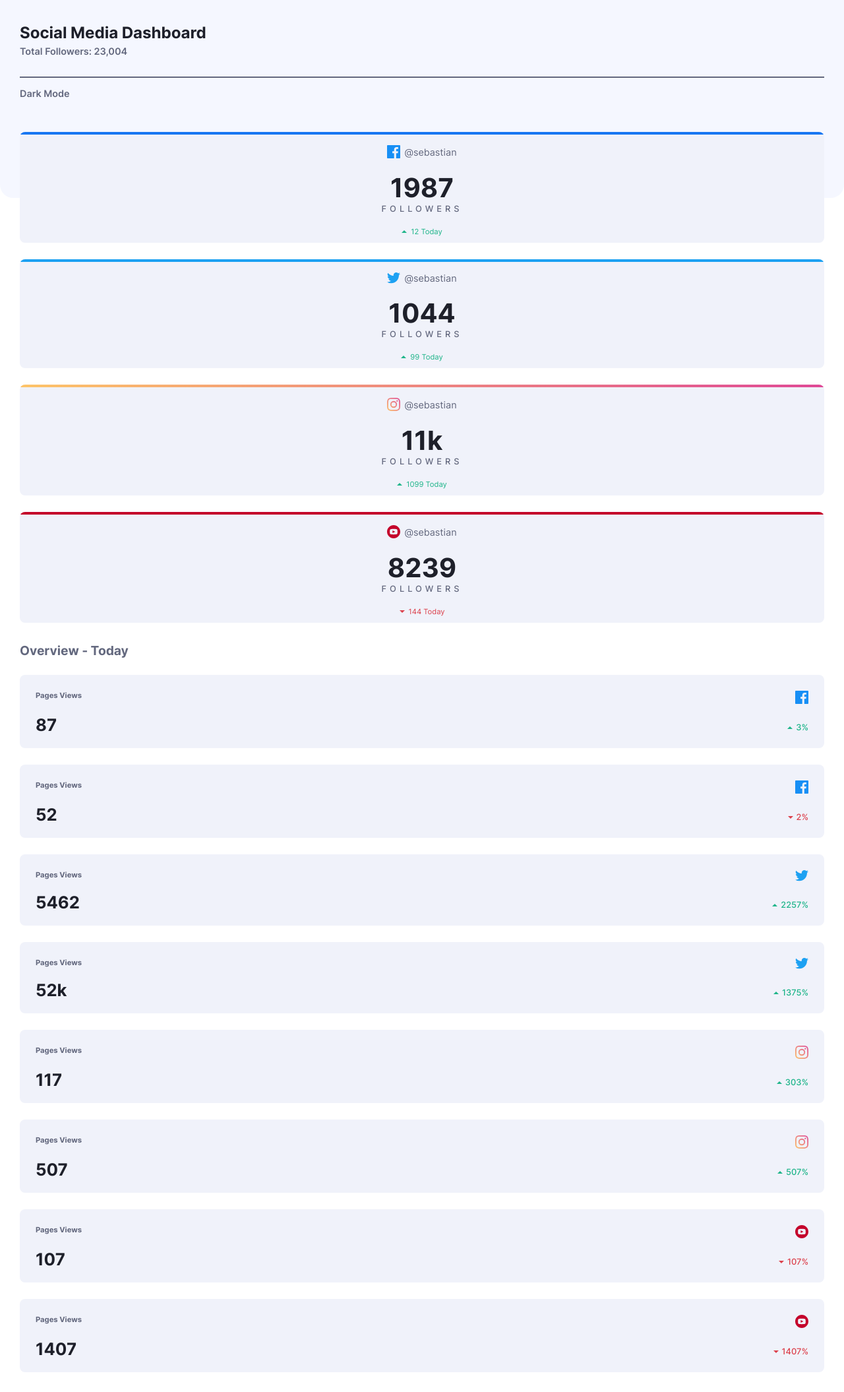
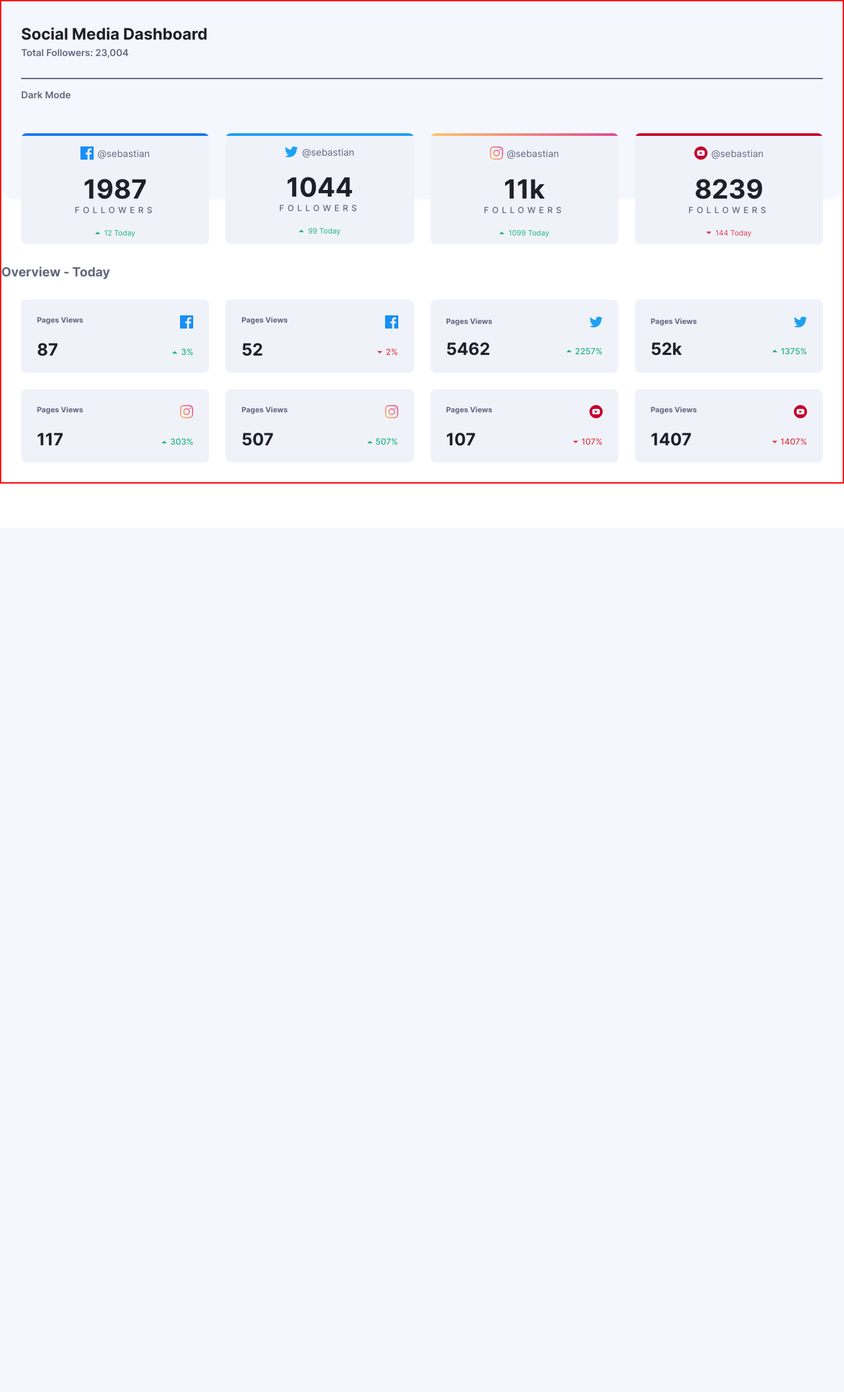
Before and after one commit to stoicstian/frontend-mentor-social-media-dashboard, a Django app: page / in a window 1280 px wide. Shown: the whole page at 66% size. After the commit the page ends 733 px from the top, so only its background shows below. Run offline with Django 3.2, Linux system fonts and the light colour scheme.

Commit message:
Agregando responsive para desktop a min-width:480px

```diff
--- a/app/static/css/styles.css
+++ b/app/static/css/styles.css
@@ -185,4 +185,27 @@ body {
   color: #63687e;
 }
 
+@media screen and (min-width: 480px) {
+  body {
+    border: 2px solid red;
+  }
+
+  .top-cards {
+    display: grid;
+    padding: 0px 30px;
+    grid-template-columns: 1fr 1fr 1fr 1fr;
+    row-gap: 25;
+    column-gap: 25px;
+  }
+
+  .cards-low {
+    display: grid;
+    padding: 0px 30px;
+    grid-template-columns: 1fr 1fr 1fr 1fr;
+    row-gap: 25;
+    column-gap: 25px;
+    padding: 0px 30px;
+  }
+}
+
 /*# sourceMappingURL=styles.css.map */
--- a/app/static/sass/_config.scss
+++ b/app/static/sass/_config.scss
@@ -19,3 +19,11 @@ body {
   display: grid;
   grid-row-gap: 25px;
 }
+
+@mixin section-grid {
+  display: grid;
+  padding: 0px 30px;
+  grid-template-columns: 1fr 1fr 1fr 1fr;
+  row-gap: 25;
+  column-gap: 25px;
+}
--- a/app/static/sass/styles.scss
+++ b/app/static/sass/styles.scss
@@ -20,3 +20,17 @@
     color: colors.$dark-grayish-blue;
   }
 }
+
+@media screen and (min-width: 480px) {
+  body {
+    border: 2px solid red;
+  }
+  .top-cards {
+    @include config.section-grid;
+  }
+
+  .cards-low {
+    @include config.section-grid;
+    padding: 0px 30px;
+  }
+}
--- a/app/templates/index.html
+++ b/app/templates/index.html
@@ -113,8 +113,8 @@
         </footer>
       </article>
     </section>
+    <h1 class="cards-low__title">Overview - Today</h1>
     <section class="cards-low">
-      <h1 class="cards-low__title">Overview - Today</h1>
       <article class="card-overview">
         <p class="card-overview__text-views">Pages Views</p>
         <p class="card-overview__icon-media">
```
Also changed, not shown: 1 other file.
